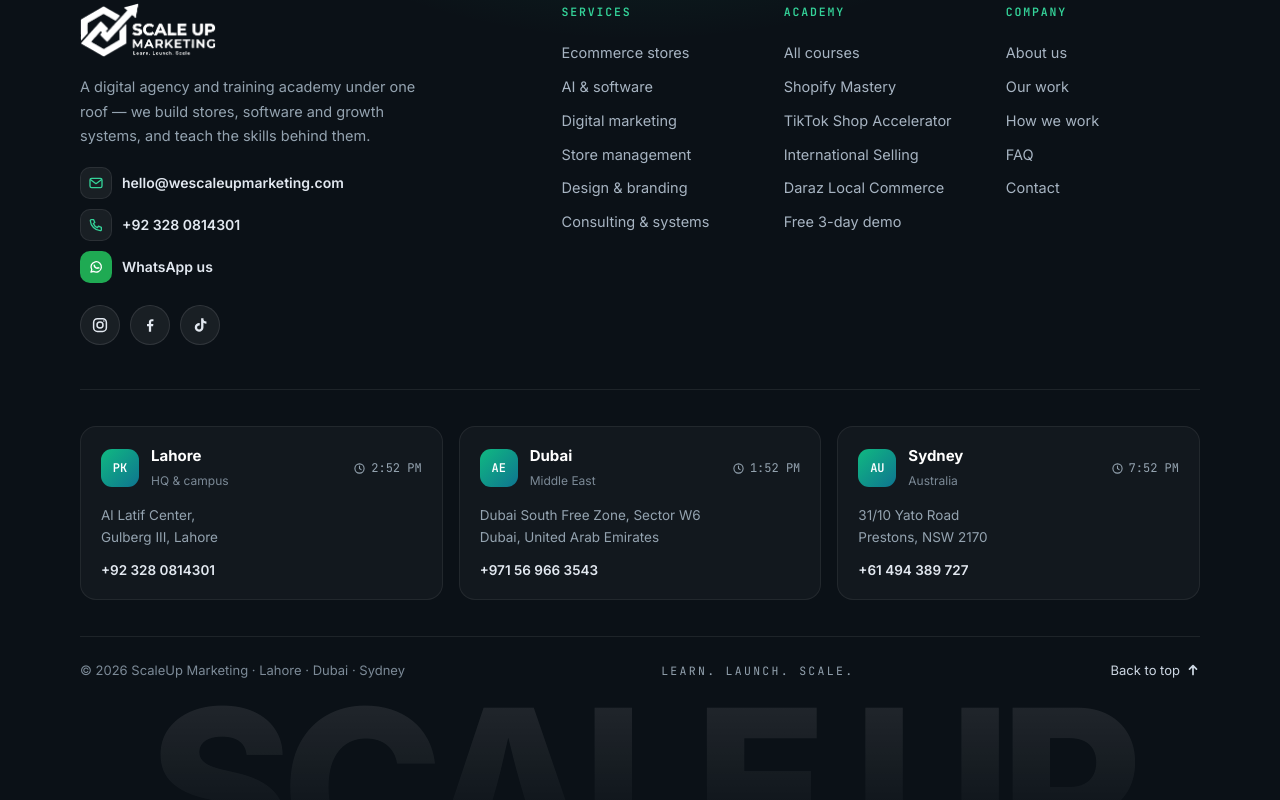
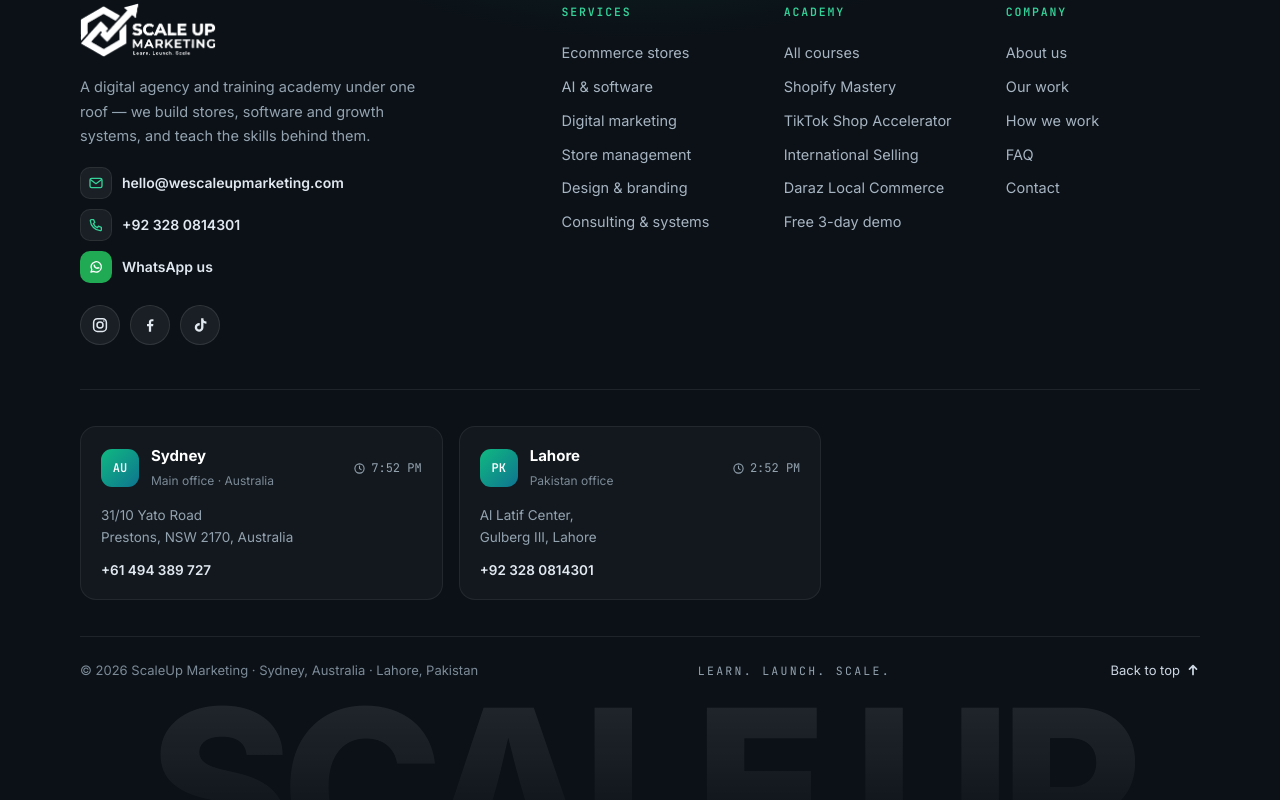
Before and after one commit to etsywisecart-ctrl/scaleup-marketing-website, a Next.js app in the folder web/: page / in a window 1280 px wide. Shown: the part 11025-11825 px from the top of the page. Built offline with nearby package versions, Linux system fonts and the light colour scheme; no server answers.

Commit message:
Set Sydney as main office and Lahore as Pakistan office

```diff
--- a/web/src/components/Footer.tsx
+++ b/web/src/components/Footer.tsx
@@ -42,9 +42,8 @@
 ] as { title: string; links: string[][] }[];
 
 const OFFICES = [
-  { code: "PK", city: "Lahore", tag: "HQ & campus", tz: "Asia/Karachi", lines: [contact.addressLine1, contact.addressLine2], phone: contact.phoneDisplay, href: contact.phoneHref },
-  { code: "AE", city: "Dubai", tag: "Middle East", tz: "Asia/Dubai", lines: ["Dubai South Free Zone, Sector W6", "Dubai, United Arab Emirates"], phone: "+971 56 966 3543", href: "tel:+971569663543" },
-  { code: "AU", city: "Sydney", tag: "Australia", tz: "Australia/Sydney", lines: ["31/10 Yato Road", "Prestons, NSW 2170"], phone: "+61 494 389 727", href: "tel:+61494389727" },
+  { code: "AU", city: "Sydney", tag: "Main office · Australia", tz: "Australia/Sydney", lines: ["31/10 Yato Road", "Prestons, NSW 2170, Australia"], phone: "+61 494 389 727", href: "tel:+61494389727" },
+  { code: "PK", city: "Lahore", tag: "Pakistan office", tz: "Asia/Karachi", lines: [contact.addressLine1, contact.addressLine2], phone: contact.phoneDisplay, href: contact.phoneHref },
 ];
 
 const SOCIAL_ICONS: Record<string, ReactElement> = {
@@ -155,7 +154,7 @@
 
         {/* bottom */}
         <div className="ft-bottom">
-          <span>© {new Date().getFullYear()} ScaleUp Marketing · Lahore · Dubai · Sydney</span>
+          <span>© {new Date().getFullYear()} ScaleUp Marketing · Sydney, Australia · Lahore, Pakistan</span>
           <span className="ft-tag">Learn. Launch. Scale.</span>
           <a href="#top" className="ft-top">
             Back to top
```
